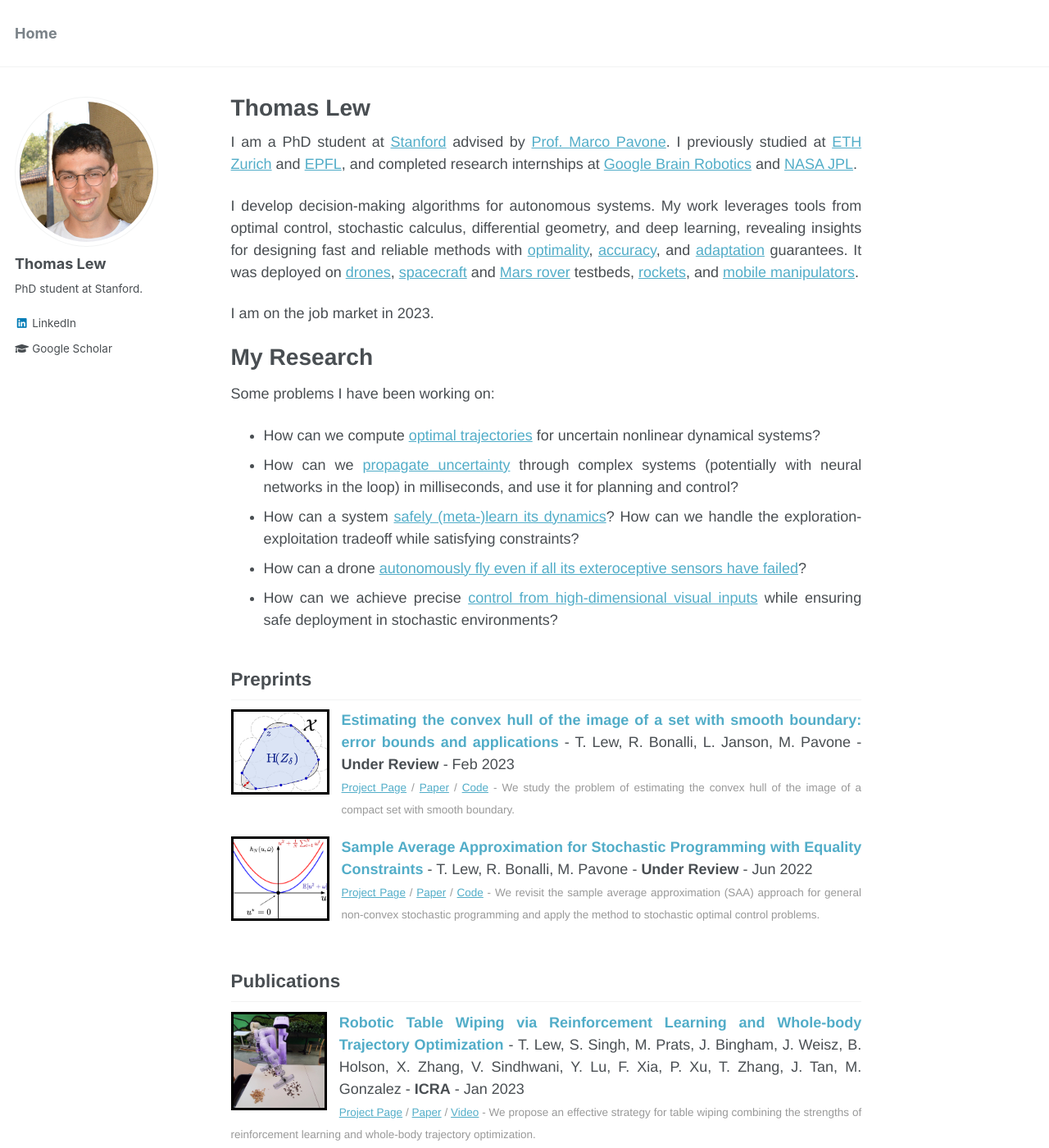
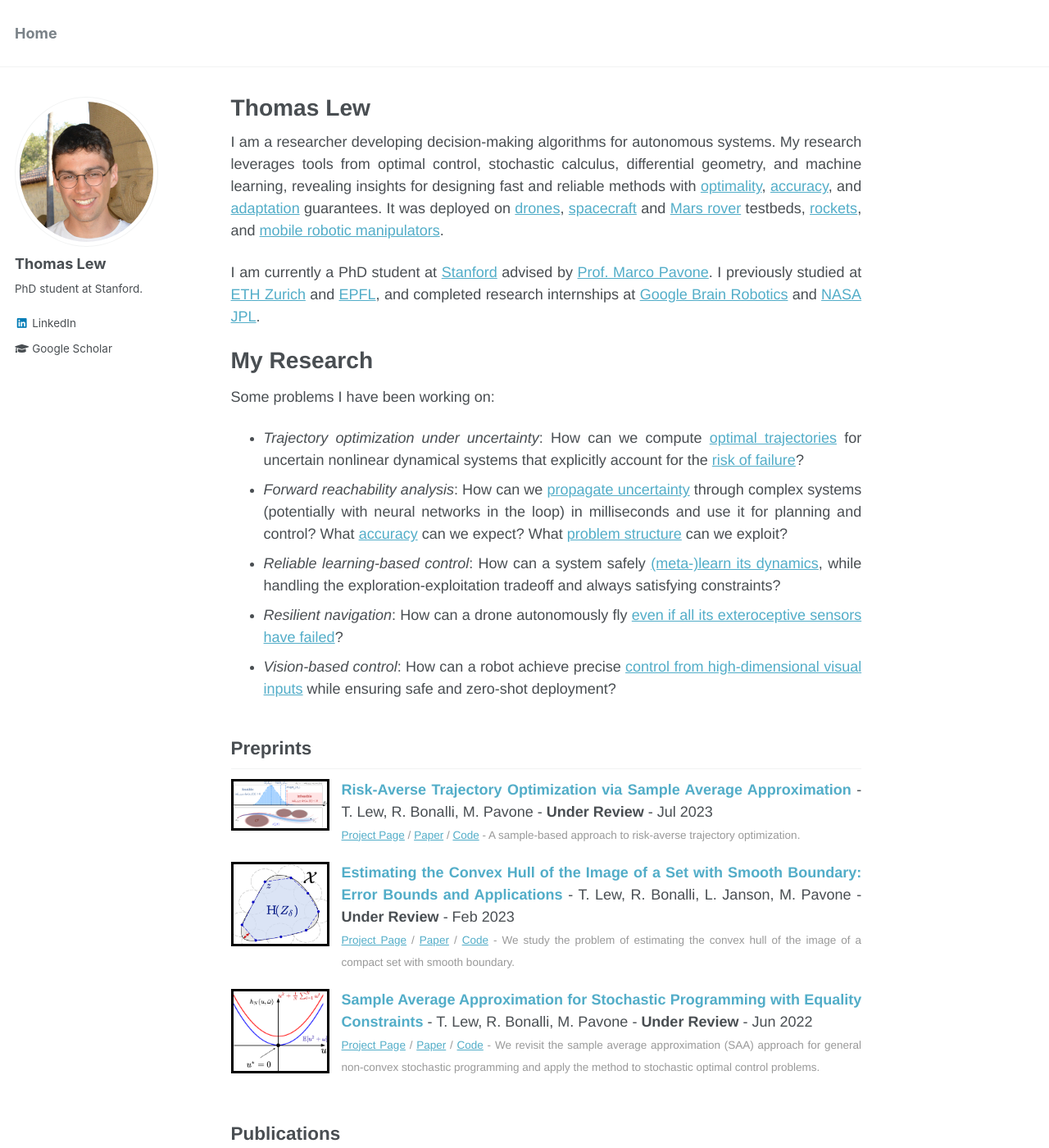
Before and after one commit to thomasjlew/thomasjlew.github.io, a Jekyll site: the page built from _pages/about.md, in a window 1280 px wide and 1400 px high. Shown: the whole window at 82% size. Built offline with Jekyll 4.4.1, drawn with Linux system fonts in a browser that asks for light colours; some of the changed text lies outside the part shown.

Commit message:
Added convex hull characterization and risk-averse trajectory optimization.

```diff
--- a/_pages/about.md
+++ b/_pages/about.md
@@ -8,11 +8,12 @@ redirect_from:
   - /about.html
 ---
 
-I am a PhD student at [Stanford](https://stanfordasl.github.io/) advised by [Prof. Marco Pavone](https://web.stanford.edu/~pavone/). I previously studied at [ETH Zurich](https://ethz.ch/en.html) and [EPFL](https://www.epfl.ch/en/), and completed research internships at [Google Brain Robotics](https://research.google/research-areas/robotics/) and [NASA JPL](https://www.jpl.nasa.gov/).
 
-I develop decision-making algorithms for autonomous systems. My work leverages tools from optimal control, stochastic calculus, differential geometry, and deep learning, revealing insights for designing fast and reliable methods with [optimality](publication/SAA), [accuracy](publication/randup_l4dc), and [adaptation](publication/seels) guarantees. It was deployed on [drones](publication/cio), [spacecraft](publication/randup_l4dc) and [Mars rover](publication/exomars) testbeds, [rockets](publication/cc_rocket), and [mobile manipulators](publication/table_wiping).
 
-I am on the job market in 2023.
+I am a researcher developing decision-making algorithms for autonomous systems. My research leverages tools from optimal control, stochastic calculus, differential geometry, and machine learning, revealing insights for designing fast and reliable methods with [optimality](publication/SAA), [accuracy](publication/convex_hull_estimation), and [adaptation](publication/seels) guarantees. It was deployed on [drones](publication/cio), [spacecraft](publication/randup_l4dc) and [Mars rover](publication/exomars) testbeds, [rockets](publication/cc_rocket), and [mobile robotic manipulators](publication/table_wiping).
+
+
+I am currently a PhD student at [Stanford](https://stanfordasl.github.io/) advised by [Prof. Marco Pavone](https://web.stanford.edu/~pavone/). I previously studied at [ETH Zurich](https://ethz.ch/en.html) and [EPFL](https://www.epfl.ch/en/), and completed research internships at [Google Brain Robotics](https://research.google/research-areas/robotics/) and [NASA JPL](https://www.jpl.nasa.gov/).
 
 <!-- News
 ======
@@ -24,12 +25,13 @@ I am on the job market in 2023.
 Todo -->
 
 # My Research
+<!-- Modern autonomous systems are becoming increasingly complex and are deployed in high-uncertainty, high-stakes applications. To enable more efficient and reliable decision-making, I have been developing algorithms that explicitly account for uncertainty.-->
 Some problems I have been working on:
-- How can we compute [optimal trajectories](publication/SAA) for uncertain nonlinear dynamical systems?
-- How can we [propagate uncertainty](publication/randup_l4dc) through complex systems (potentially with neural networks in the loop) in milliseconds, and use it for planning and control?
-- How can a system [safely (meta-)learn its dynamics](publication/seels)? How can we handle the exploration-exploitation tradeoff while satisfying constraints?
-- How can a drone [autonomously fly even if all its exteroceptive sensors have failed](publication/cio)?
-- How can we achieve precise [control from high-dimensional visual inputs](publication/table_wiping) while ensuring safe deployment in stochastic environments?
+- *Trajectory optimization under uncertainty*: How can we compute [optimal trajectories](publication/SAA) for uncertain nonlinear dynamical systems that explicitly account for the [risk of failure](publication/risk_averse)?
+- *Forward reachability analysis*: How can we [propagate uncertainty](publication/randup_l4dc) through complex systems (potentially with neural networks in the loop) in milliseconds and use it for planning and control? What [accuracy](publication/convex_hull_estimation) can we expect? What [problem structure](publication/exact_characterization) can we exploit?
+- *Reliable learning-based control*: How can a system safely [(meta-)learn its dynamics](publication/seels), while handling the exploration-exploitation tradeoff and always satisfying constraints?
+- *Resilient navigation*: How can a drone autonomously fly [even if all its exteroceptive sensors have failed](publication/cio)?
+- *Vision-based control*: How can a robot achieve precise [control from high-dimensional visual inputs](publication/table_wiping) while ensuring safe and zero-shot deployment?
 <!-- a robot [autonomously and safely clean a table](publication/table_wiping)? -->
 
 ## Preprints
--- /dev/null
+++ b/_preprints/2023-07-12_risk_averse.md
@@ -0,0 +1,25 @@
+---
+title: "Risk-Averse Trajectory Optimization via Sample Average Approximation"
+collection: publications
+permalink: /publication/risk_averse
+excerpt: '<br />
+[Project Page](/publication/risk_averse) /
+[Paper](https://arxiv.org/abs/2307.03167) /
+[Code](https://github.com/StanfordASL/RiskAverseTrajOpt) -
+A sample-based approach to risk-averse trajectory optimization.'
+date: 2023-07-12
+venue: 'Under Review'
+# venuetype: "journal"
+paperauthors: 'T. Lew, R. Bonalli, M. Pavone'
+thumbnail: "risk_averse.jpg"
+paperurl: 'https://arxiv.org/abs/2307.03167'
+---
+
+[[Paper](https://arxiv.org/abs/2307.03167)]
+[[Code](https://github.com/StanfordASL/RiskAverseTrajOpt)]
+
+<p style="text-align:center;"><img src="/images/risk_averse.jpg" width="600"></p>
+
+### Abtract
+
+Trajectory optimization under uncertainty underpins a wide range of applications in robotics. However, existing methods are limited in terms of reasoning about sources of epistemic and aleatoric uncertainty, space and time correlations, nonlinear dynamics, and non-convex constraints. In this work, we first introduce a continuous-time planning formulation with an average-value-at-risk constraint over the entire planning horizon. Then, we propose a sample-based approximation that unlocks an efficient, general-purpose, and time-consistent algorithm for risk-averse trajectory optimization. We prove that the method is asymptotically optimal and derive finite-sample error bounds. Simulations demonstrate the high speed and reliability of the approach on problems with stochasticity in nonlinear dynamics, obstacle fields, interactions, and terrain parameters.
```
Also changed, not shown: _preprints/2023-02-27_convex_hull_estimation.md (+1 -1 lines), _publications/2022-06-20_randup_l4dc.md (+1 -1 lines), _publications/2022-06-20_table_wiping.md (+2 -0 lines), _publications/2023-12-13_exact_characterization.md (added, +25 -0 lines), images/exact_characterization.jpg (added), images/exact_characterization_full.jpg (added), images/risk_averse.jpg (added).
